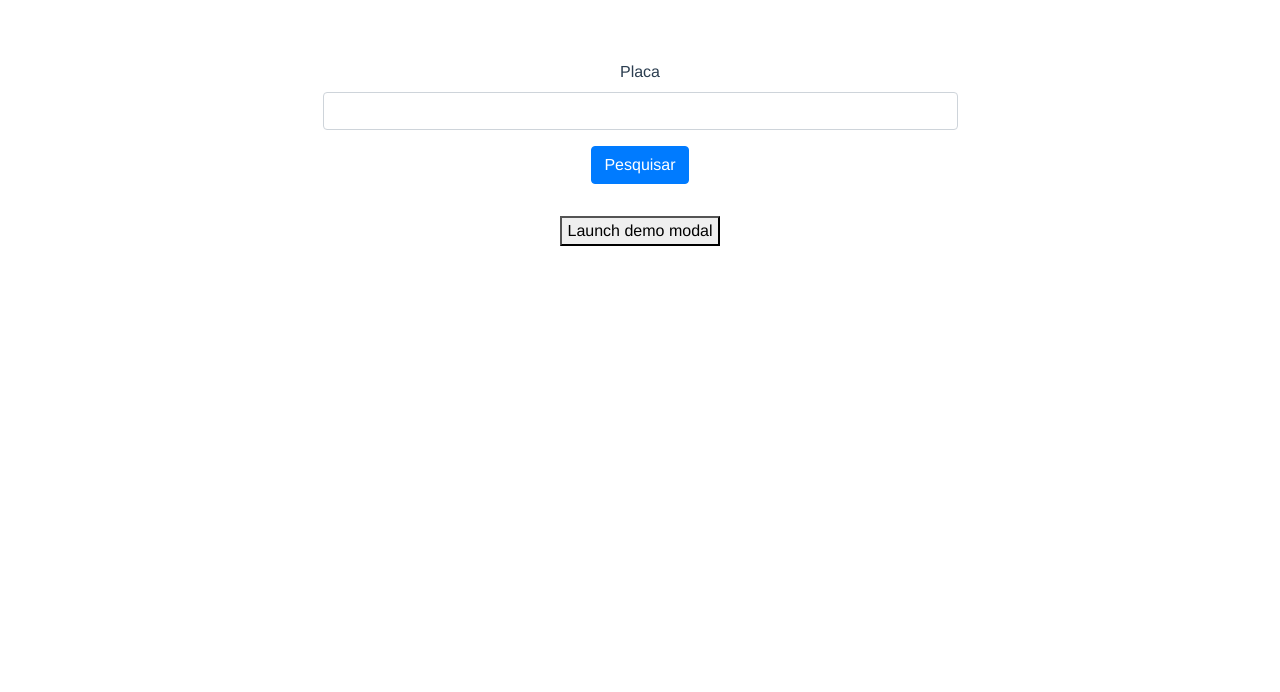
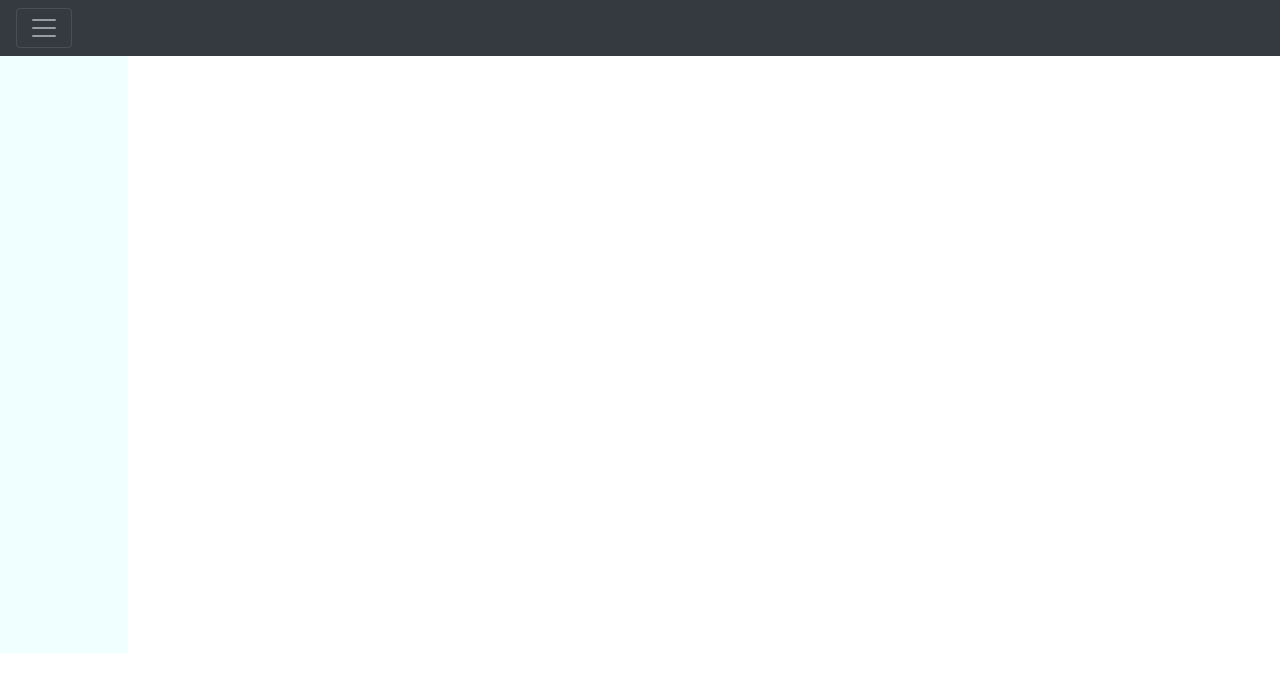
Before and after one commit to aguiar-thiago/VueJs-NodeJs-LocaCars, a Vue app in the folder front/: page / in a window 1280 px wide. Shown: the top 692 px of the page. Built offline with nearby package versions, Linux system fonts and the light colour scheme.

Commit message:
Arrumando front

```diff
--- a/front/src/App.vue
+++ b/front/src/App.vue
@@ -1,27 +1,43 @@
 <template>
   <div id="app">
-    <FormularioUpDel/>
+
+    <div id="header">
+      <Header/>
+    </div>
+
+     <div id="container">
+      <Main/>
+    </div>
+
+
+    <div id="menu">
+      <Menu/>
+    </div>
+
   </div>
+
+
 </template>
 
 <script>
-//import Formulario from './components/form/Formulario.vue'
-import FormularioUpDel from './components/form/FormularioUpDel.vue'
+// import Formulario from './components/form/Formulario.vue'
+// import FormularioUpDel from './components/form/FormularioUpDel.vue'
+import Header from './components/form/Header.vue'
+import Main from './components/form/Main.vue'
+import Menu from './components/form/Menu.vue'
 
 export default {
   name: 'app',
-  components: {FormularioUpDel}
+  components: {Header, Main, Menu}
 
 }
 </script>
 
 <style>
 #app {
-  font-family: 'Avenir', Helvetica, Arial, sans-serif;
+  font-family: 'Courier New', Helvetica, Arial, sans-serif;
   -webkit-font-smoothing: antialiased;
   -moz-osx-font-smoothing: grayscale;
-  text-align: center;
-  color: #2c3e50;
-  margin-top: 60px;
 }
+
 </style>
--- a/front/src/components/form/Formulario.vue
+++ b/front/src/components/form/Formulario.vue
@@ -30,8 +30,6 @@
       </div>
 
     </div>
-
-
 
   </form>
 
--- a/front/src/components/form/FormularioUpDel.vue
+++ b/front/src/components/form/FormularioUpDel.vue
@@ -1,6 +1,4 @@
 <template>
-
-
   <form id="app" method="put" class="container" v-on:submit="pesquisar(carro.filtro)">
     <div class="row justify-content-center">
       <div class="form-group col-7">
@@ -43,7 +41,6 @@
       </div>
     </div>
     <div v-else >
-      <p></p>
     </div>
  <button type="button" v-on:click="abreModal()">
   Launch demo modal
@@ -109,6 +106,7 @@ export default {
   methods: {
     async pesquisar (filtro){
       event.preventDefault();
+
       if (this.carro.filtro.placa === '') {
         alert("A placa nao pode ser vazia")
         return
@@ -118,9 +116,11 @@ export default {
       this.carro.dados = this.resultado.data[0];
 
       if(!this.testaritem) {
-        alert('sgfdsf');
+        this.carro.filtro = {}
+        alert('Placa nao localiza. Favor verificar!');
       }
     },
+
     abreModal() {
       this.modal = !this.modal;
     },
@@ -133,9 +133,6 @@ export default {
       } else {
         alert("Ocorreu um problema ao atualizar o carro!")
       }
-
-
-
 
       this.resultado = {}
       this.carro.dados  = {}
@@ -157,9 +154,6 @@ export default {
 
     },
 
-    mensagem (placa){
-      alert("Desculpa, mas nao conseguimos localizar o carro com a placa " +placa)
-    }
   },
 
 }
--- /dev/null
+++ b/front/src/components/form/Header.vue
@@ -0,0 +1,40 @@
+<template>
+<div class="pos-f-t">
+  <nav class="navbar navbar-dark bg-dark">
+    <button class="navbar-toggler" type="button" data-toggle="collapse" data-target="#navbarToggleExternalContent" aria-controls="navbarToggleExternalContent" aria-expanded="false" aria-label="Toggle navigation">
+      <span class="navbar-toggler-icon"></span>
+    </button>
+    <div id="title">
+    </div>
+  </nav>
+</div>
+
+</template>
+
+
+
+<script>
+
+export default {
+  name: 'Header',
+  props: {
+    msg: String
+  },
+}
+
+</script>
+
+
+<style>
+
+#title {
+  color:white;
+  margin: auto;
+}
+
+h1 {
+  font-size: 20px;
+  }
+
+
+</style>
--- /dev/null
+++ b/front/src/components/form/Main.vue
@@ -0,0 +1,30 @@
+<template>
+
+<div class="container" >
+
+
+</div>
+
+
+</template>
+
+<script>
+
+export default {
+  name: 'Main',
+  props: {
+    msg: String
+  },
+}
+
+</script>
+
+
+<style>
+#container {
+  background-color:white;
+  max-width: 90%;
+  height: 597px;
+  margin:  0px 0px 0px 137px;
+}
+</style>
--- /dev/null
+++ b/front/src/components/form/Menu.vue
@@ -0,0 +1,50 @@
+<template>
+
+
+<div id="Menu">
+  <!-- <div id="btn" class="btn-group-vertical">
+    <button id="btn-menu" type="button" class="btn btn-dark">Luxo</button>
+    <button id="btn-menu" type="button" class="btn btn-dark">sss</button>
+    <button id="btn-menu" type="button" class="btn btn-dark">Button</button>
+    <button id="btn-menu" type="button" class="btn btn-dark">Button</button>
+    <button id="btn-menu" type="button" class="btn btn-dark">Button</button>
+    <button id="btn-menu"  type="button" class="btn btn-dark">Button</button>
+  </div> -->
+</div>
+
+
+</template>
+
+<script>
+
+export default {
+  name: 'Menu',
+  props: {
+    msg: String
+  },
+}
+
+</script>
+
+
+<style>
+#Menu {
+  background-color: azure;
+  max-width: 10%;
+  height: 597px;
+  margin: -597px 0px 0px 0px;
+  display: flex;
+  flex-direction: column;
+}
+
+#btn-menu {
+  width: 100px;
+  height: 20px;
+}
+
+#btn {
+  margin: 2px 0px 0px -8px;
+  display: flexbox;
+  height: 550px;
+}
+</style>
```
